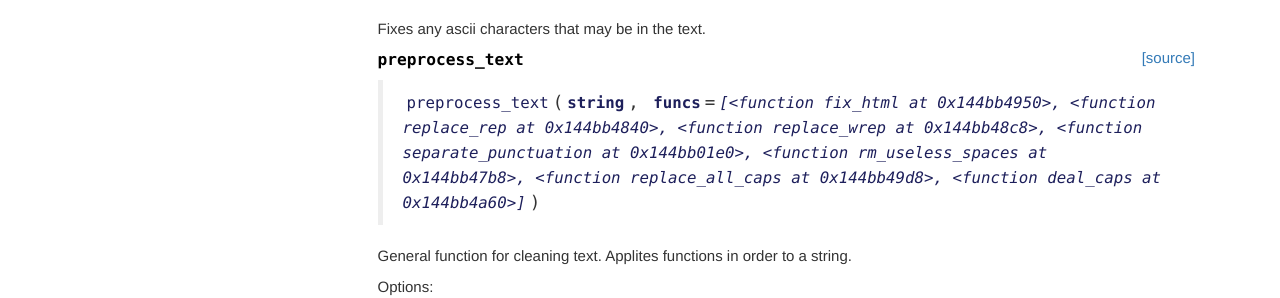
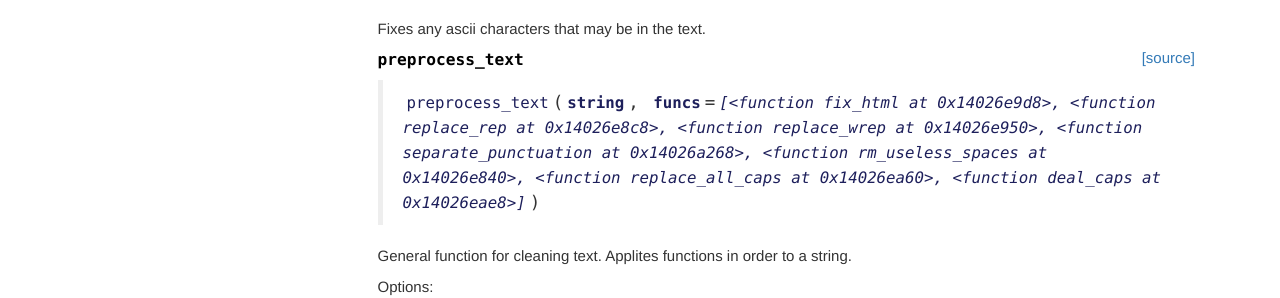
Before and after one commit to mgfrantz/AugmenTF, a Jekyll site: the page built from docs/text_preprocessing.html, in a window 1280 px wide and 900 px high, scrolled down 1538 px. Shown: the part 167-465 px from the top of the window. Built offline with Jekyll 4.4.1, drawn with Linux system fonts in a browser that asks for light colours; nearby versions of some CDN libraries; comment, search, counter and statistics services are not loaded.

Commit message:
tested nbs and rebuilt

```diff
--- a/docs/text_preprocessing.html
+++ b/docs/text_preprocessing.html
@@ -240,7 +240,7 @@
 
 
 <div class="output_markdown rendered_html output_subarea ">
-<h4 id="preprocess_text" class="doc_header"><code>preprocess_text</code><a href="https://github.com/mgfrantz/AugmenTF/tree/master/AugmenTF/text/text_preprocessing.py#L111" class="source_link" style="float:right">[source]</a></h4><blockquote><p><code>preprocess_text</code>(<strong><code>string</code></strong>, <strong><code>funcs</code></strong>=<em><code>[&lt;function fix_html at 0x144bb4950&gt;, &lt;function replace_rep at 0x144bb4840&gt;, &lt;function replace_wrep at 0x144bb48c8&gt;, &lt;function separate_punctuation at 0x144bb01e0&gt;, &lt;function rm_useless_spaces at 0x144bb47b8&gt;, &lt;function replace_all_caps at 0x144bb49d8&gt;, &lt;function deal_caps at 0x144bb4a60&gt;]</code></em>)</p>
+<h4 id="preprocess_text" class="doc_header"><code>preprocess_text</code><a href="https://github.com/mgfrantz/AugmenTF/tree/master/AugmenTF/text/text_preprocessing.py#L111" class="source_link" style="float:right">[source]</a></h4><blockquote><p><code>preprocess_text</code>(<strong><code>string</code></strong>, <strong><code>funcs</code></strong>=<em><code>[&lt;function fix_html at 0x14026e9d8&gt;, &lt;function replace_rep at 0x14026e8c8&gt;, &lt;function replace_wrep at 0x14026e950&gt;, &lt;function separate_punctuation at 0x14026a268&gt;, &lt;function rm_useless_spaces at 0x14026e840&gt;, &lt;function replace_all_caps at 0x14026ea60&gt;, &lt;function deal_caps at 0x14026eae8&gt;]</code></em>)</p>
 </blockquote>
 <p>General function for cleaning text.
 Applites functions in order to a string.</p>
```
Also changed, not shown: 3 other files.
